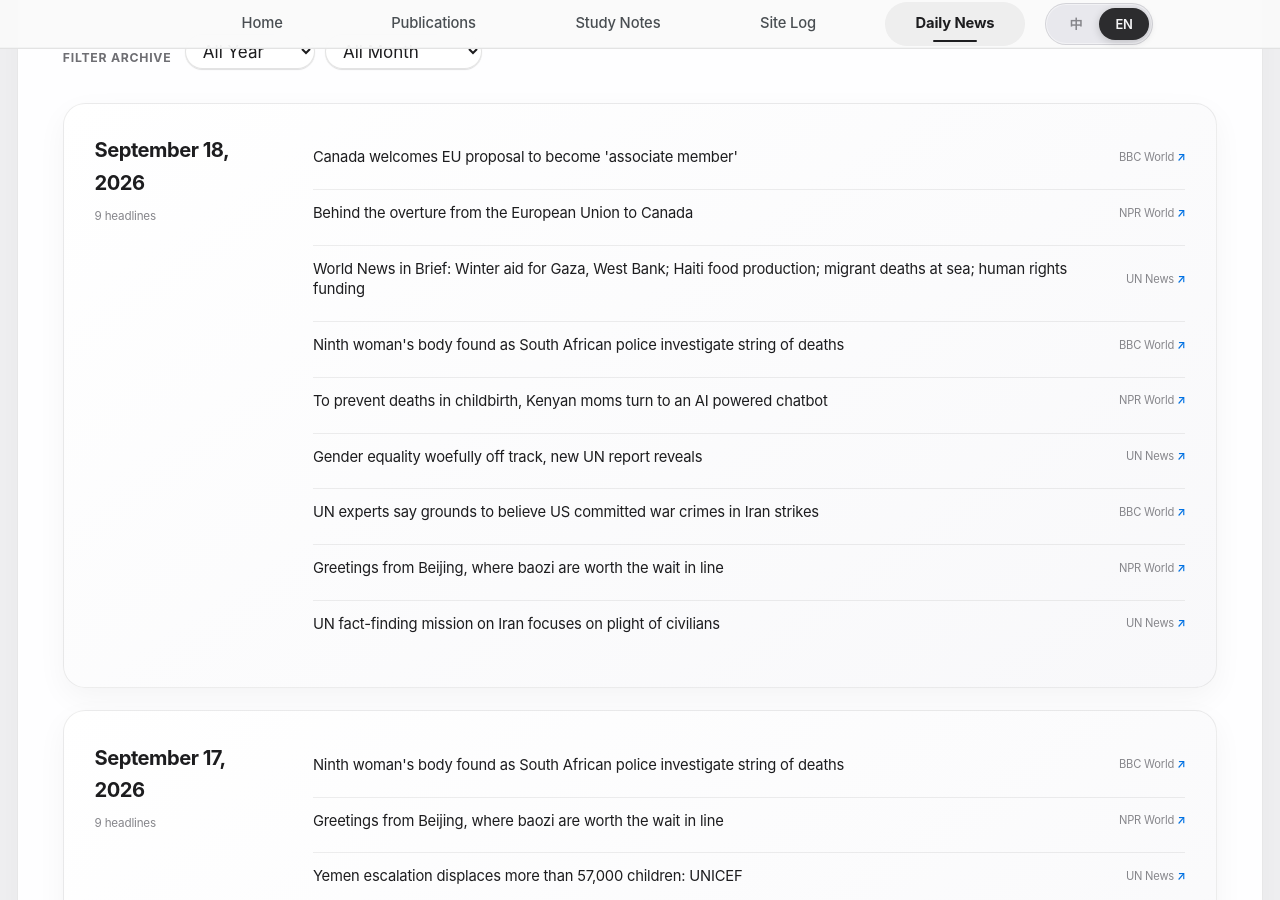
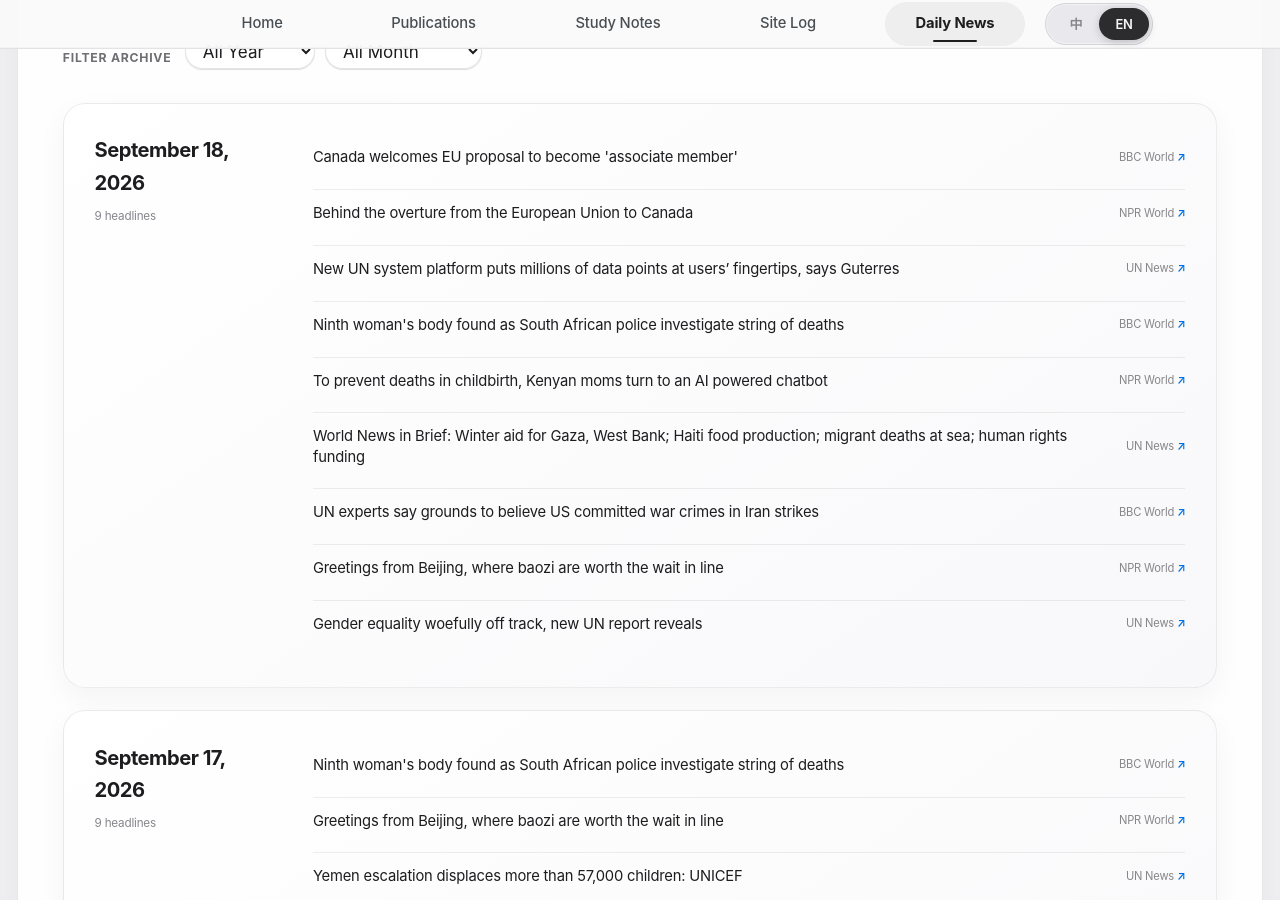
Before and after one commit to HaoxiangLuo/HaoxiangLuo.github.io, a Jekyll site: the page built from _pages/daily-news.html, in a window 1280 px wide and 900 px high, scrolled down 297 px. Built offline with Jekyll 4.4.1, drawn with Linux system fonts in a browser that asks for light colours; a style sheet for code colours, icons or effects is not loaded.

Commit message:
Update daily news 2026-09-18

```diff
--- a/_data/daily_news.json
+++ b/_data/daily_news.json
@@ -1,5 +1,5 @@
 {
-  "updated_at": "2026-09-18T11:24:14+08:00",
+  "updated_at": "2026-09-18T12:24:46+08:00",
   "days": [
     {
       "date": "2026-09-18",
@@ -15,9 +15,9 @@
           "url": "https://www.npr.org/2026/09/17/nx-s1-5973029/behind-the-overture-from-the-european-union-to-canada"
         },
         {
-          "title": "World News in Brief: Winter aid for Gaza, West Bank; Haiti food production; migrant deaths at sea; human rights funding",
+          "title": "New UN system platform puts millions of data points at users’ fingertips, says Guterres",
           "source": "UN News",
-          "url": "https://news.un.org/feed/view/en/story/2026/09/1168362"
+          "url": "https://news.un.org/feed/view/en/story/2026/09/1168363"
         },
         {
           "title": "Ninth woman's body found as South African police investigate string of deaths",
@@ -30,9 +30,9 @@
           "url": "https://www.npr.org/2026/09/17/nx-s1-5962840/artificial-intelligence-ai-chatbot-pregnancy-maternal-health"
         },
         {
-          "title": "Gender equality woefully off track, new UN report reveals",
+          "title": "World News in Brief: Winter aid for Gaza, West Bank; Haiti food production; migrant deaths at sea; human rights funding",
           "source": "UN News",
-          "url": "https://news.un.org/feed/view/en/story/2026/09/1168360"
+          "url": "https://news.un.org/feed/view/en/story/2026/09/1168362"
         },
         {
           "title": "UN experts say grounds to believe US committed war crimes in Iran strikes",
@@ -45,9 +45,9 @@
           "url": "https://www.npr.org/2026/09/17/g-s1-142416/china-beijing-buns-baozi"
         },
         {
-          "title": "UN fact-finding mission on Iran focuses on plight of civilians",
+          "title": "Gender equality woefully off track, new UN report reveals",
           "source": "UN News",
-          "url": "https://news.un.org/feed/view/en/story/2026/09/1168358"
+          "url": "https://news.un.org/feed/view/en/story/2026/09/1168360"
         }
       ]
     },
```
